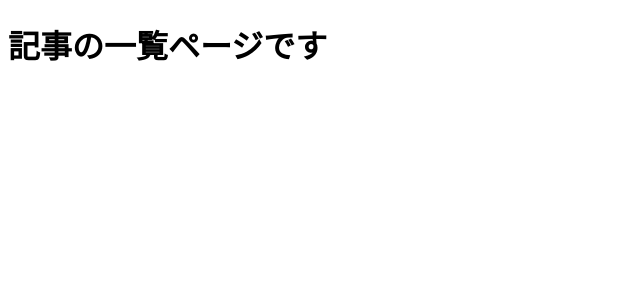
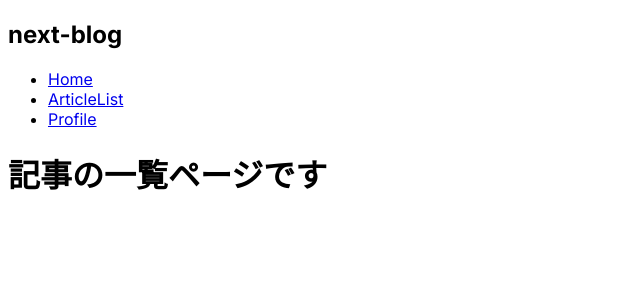
Before and after one commit to hukuryo/Blog-Practice, a Next.js app in the folder next-blog/: page /articleList in a window 1280 px wide. Shown: the top 300 px of the page, without its empty margins (0-640 px from the left). Built offline with nearby package versions, Linux system fonts and the light colour scheme.

Commit message:
ヘッダーの雛形を作成

```diff
--- a/next-blog/app/articleDetail/page.tsx
+++ b/next-blog/app/articleDetail/page.tsx
@@ -1,7 +1,12 @@
 "use client";
+import Header from "../components/Header";
+
 
 export default function articleDetail() {
     return (
-        <h1>記事の詳細ページ</h1>
+        <div>
+            <Header/>
+            <h1>記事の詳細ページ</h1>
+        </div>
     )
 }
--- a/next-blog/app/articleList/page.tsx
+++ b/next-blog/app/articleList/page.tsx
@@ -1,7 +1,12 @@
 "use client";
+
+import Header from "../components/Header";
 
 export default function articleList() {
     return (
-        <h1>記事の一覧ページです</h1>
+        <div>
+            <Header/>
+            <h1>記事の一覧ページです</h1>
+        </div>
     )
 }
--- /dev/null
+++ b/next-blog/app/components/Header.tsx
@@ -0,0 +1,18 @@
+"use client";
+
+import Link from "next/link";
+
+export default function header() {
+    return (
+        <div>
+            <h2>next-blog</h2>
+            <nav>
+                <ul>
+                    <li><Link href={"/"}>Home</Link></li>
+                    <li><Link href={"/articleList"}>ArticleList</Link></li>
+                    <li><Link href={"/profile"}>Profile</Link></li>
+                </ul>
+            </nav>
+        </div>
+    )
+}
--- a/next-blog/app/page.tsx
+++ b/next-blog/app/page.tsx
@@ -1,8 +1,12 @@
 "use client";
 
+import Header from "./components/Header";
 
 export default function Home() {
   return (
-    <h1>ホームページです</h1>
+    <div>
+      <Header/>
+      <h1>ホームページです</h1>
+    </div>
   )
 }
--- a/next-blog/app/profile/page.tsx
+++ b/next-blog/app/profile/page.tsx
@@ -1,7 +1,12 @@
 "use client";
+
+import Header from "../components/Header";
 
 export default function profile() {
     return (
-        <h1>プロフィールページです</h1>
+        <div>
+            <Header/>
+            <h1>プロフィールページです</h1>
+        </div>
     )
 }
```
